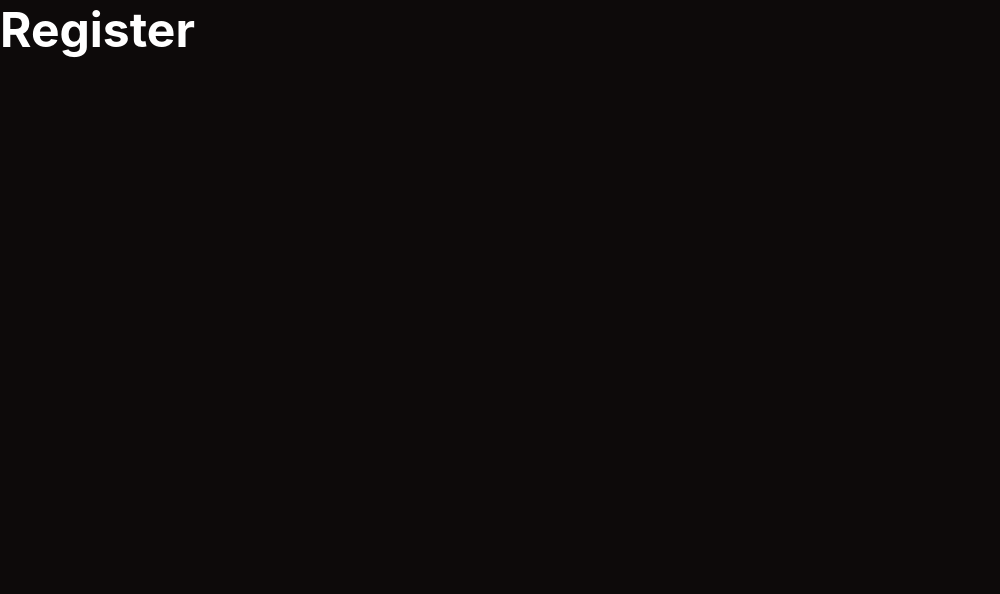
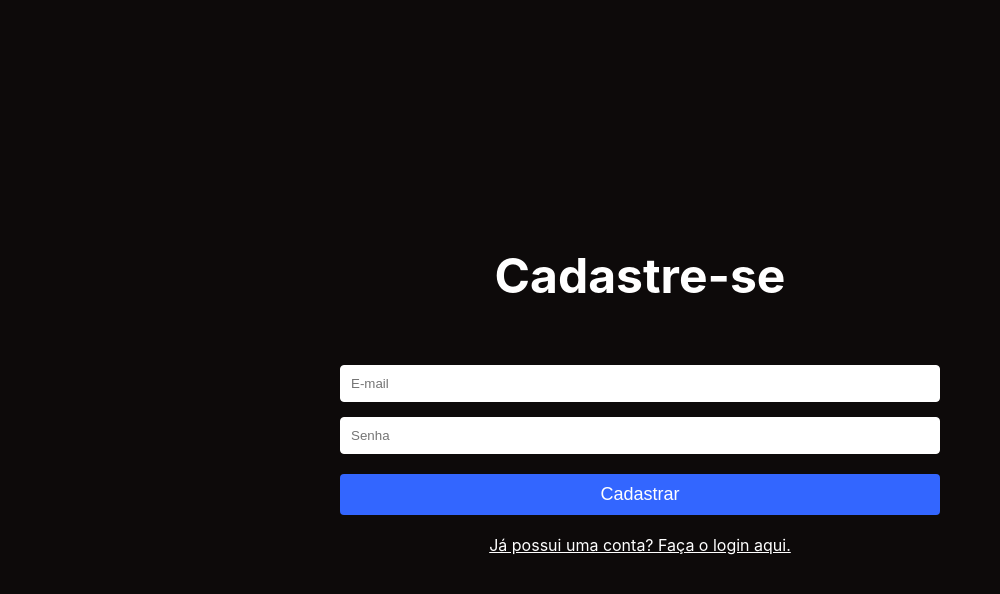
Before and after one commit to claudioromanosp/secret-to-do-list, a React (Create React App) app: page /register in a window 1280 px wide. Shown: the top 594 px of the page, without its empty margins (0-1000 px from the left). Built offline with nearby package versions, Linux system fonts and the light colour scheme; the HTML template or start-up script is replaced by a standard one.

Commit message:
Feature: formulario da pagina de cadastro

```diff
--- a/src/pages/Register/index.js
+++ b/src/pages/Register/index.js
@@ -1,6 +1,52 @@
+import React, { useState } from "react";
+import { Link } from "react-router-dom";
+
+
 
 function Register(){
-return <h1>Register</h1>
+    const [email, setEmail] = useState("");
+    const [password, setPassword] = useState("");
+
+    function handleRegister(e){
+        e.preventDefault();
+        if(email !== '' && password !== ""){
+            console.log('teste')
+        }else{
+            console.log("preencha");
+        }
+    }
+
+    function inputEmail(e){
+        let input = e.target.value;
+        setEmail(input)
+    }
+    function inputPassword(e) {
+      let input = e.target.value;
+      setPassword(input);
+    }
+return (
+  <div className="container">
+    <h1>Cadastre-se</h1>
+    <form className="form" onSubmit={handleRegister}>
+      <input
+        type="text"
+        name="email"
+        value={email}
+        placeholder="E-mail"
+        onChange={inputEmail}
+      />
+      <input
+        type="password"
+        name="password"
+        value={password}
+        placeholder="Senha"
+        onChange={inputPassword}
+      />
+      <button>Cadastrar</button>
+    </form>
+    <Link className="button-link" to="/">Já possui uma conta? Faça o login aqui.</Link>
+  </div>
+);
 }
 
 export default Register;
```
